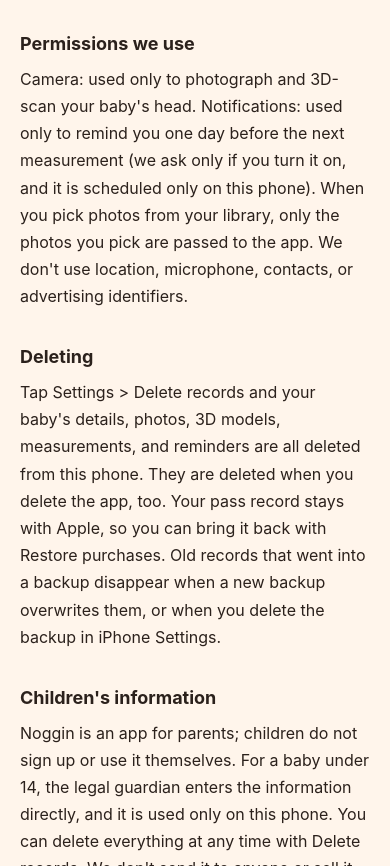
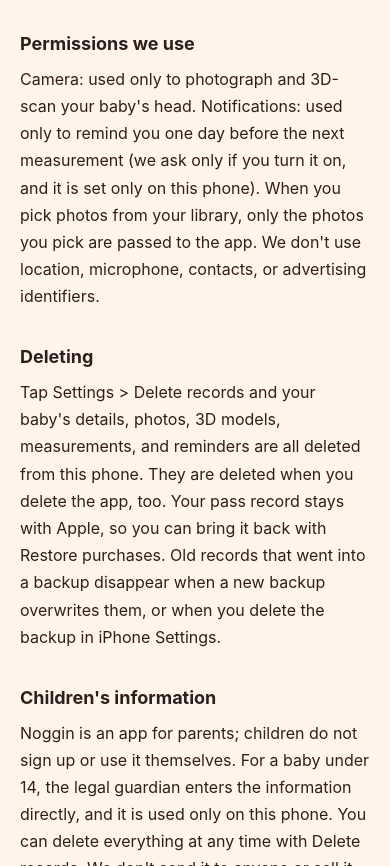
Before and after one commit to noggin-app/noggin-legal, a plain HTML site: page en/privacy.html in a window 390 px wide. Shown: the part 2916-3782 px from the top of the page. Drawn offline with Linux system fonts and the light colour scheme.

Commit message:
English privacy: plainer wording for the on-phone reminder
Co-Authored-By: Claude Opus 5.5 <noreply@anthropic.com>

```diff
--- a/en/privacy.html
+++ b/en/privacy.html
@@ -45,7 +45,7 @@ nav a{color:var(--coral)}
 <h2>iPhone backups</h2>
 <p>If iPhone backup (iCloud or a computer) is on, this app&#x27;s records go into that backup too. The backup is managed within your own Apple account and device, and we cannot see it. When you move to a new iPhone, your records return from the backup. If you don&#x27;t want them in the backup, turn that item off in iPhone Settings.</p>
 <h2>Permissions we use</h2>
-<p>Camera: used only to photograph and 3D-scan your baby&#x27;s head. Notifications: used only to remind you one day before the next measurement (we ask only if you turn it on, and it is scheduled only on this phone). When you pick photos from your library, only the photos you pick are passed to the app. We don&#x27;t use location, microphone, contacts, or advertising identifiers.</p>
+<p>Camera: used only to photograph and 3D-scan your baby&#x27;s head. Notifications: used only to remind you one day before the next measurement (we ask only if you turn it on, and it is set only on this phone). When you pick photos from your library, only the photos you pick are passed to the app. We don&#x27;t use location, microphone, contacts, or advertising identifiers.</p>
 <h2>Deleting</h2>
 <p>Tap Settings &gt; Delete records and your baby&#x27;s details, photos, 3D models, measurements, and reminders are all deleted from this phone. They are deleted when you delete the app, too. Your pass record stays with Apple, so you can bring it back with Restore purchases. Old records that went into a backup disappear when a new backup overwrites them, or when you delete the backup in iPhone Settings.</p>
 <h2>Children&#x27;s information</h2>
```
